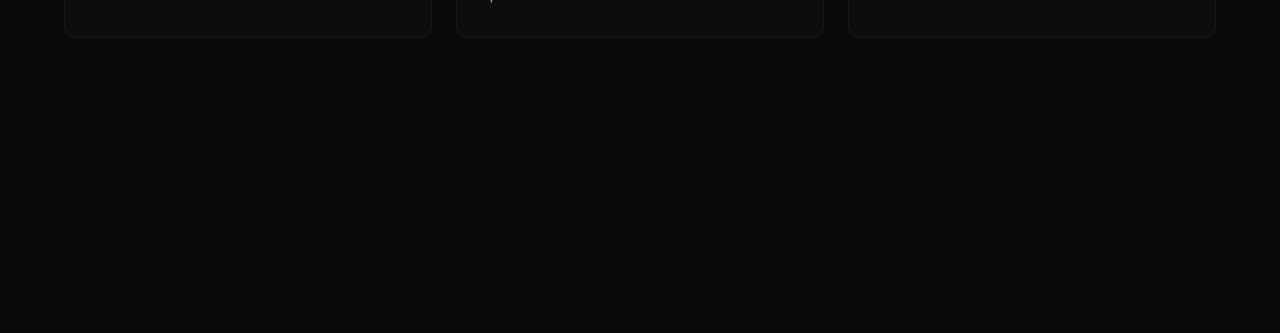
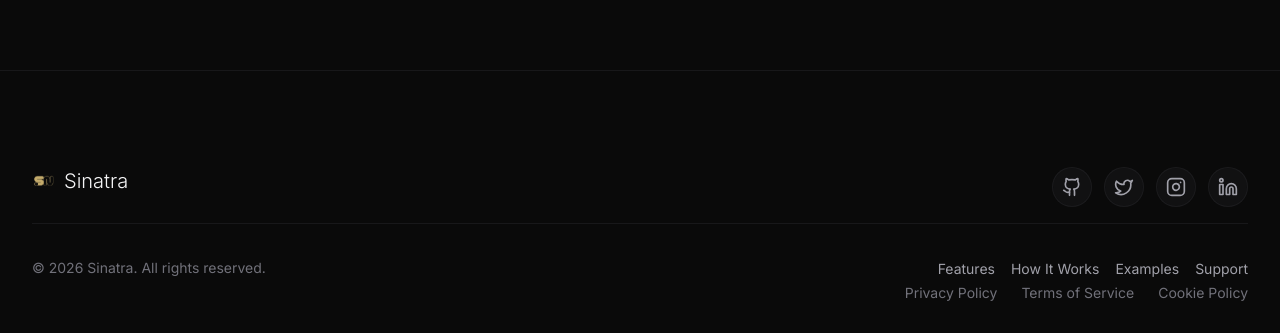
Before and after one commit to e-yang6/sinatra, a React (Vite) app in the folder sinatra/: page / in a window 1280 px wide. Shown: the part 2270-2603 px from the top of the page. Before the commit the page ends 2436 px from the top, so only its background shows below. Built offline with nearby package versions, Linux system fonts and the light colour scheme; no server answers.

Commit message:
changed video stuff

```diff
--- a/sinatra/components/Feature72.tsx
+++ b/sinatra/components/Feature72.tsx
@@ -50,7 +50,7 @@ export const Feature72 = ({
   ],
 }: Feature72Props) => {
   return (
-    <section className="py-32">
+    <section className="pt-24 pb-32">
       <div className="container flex flex-col gap-16 lg:px-16 mx-auto max-w-7xl px-6">
         <div className="lg:max-w-2xl">
           <h2 className="mb-3 text-xl font-light text-zinc-100 md:mb-4 md:text-4xl lg:mb-6 tracking-tighter">
--- /dev/null
+++ b/sinatra/components/Footer.tsx
@@ -0,0 +1,99 @@
+import { Button } from "./ui/button"
+
+interface FooterProps {
+  logo: React.ReactNode
+  brandName: string
+  socialLinks: Array<{
+    icon: React.ReactNode
+    href: string
+    label: string
+  }>
+  mainLinks: Array<{
+    href: string
+    label: string
+  }>
+  legalLinks: Array<{
+    href: string
+    label: string
+  }>
+  copyright: {
+    text: string
+    license?: string
+  }
+}
+
+export function Footer({
+  logo,
+  brandName,
+  socialLinks,
+  mainLinks,
+  legalLinks,
+  copyright,
+}: FooterProps) {
+  return (
+    <footer className="pb-6 pt-16 lg:pb-8 lg:pt-24 border-t border-zinc-800/50">
+      <div className="px-4 lg:px-8 max-w-7xl mx-auto">
+        <div className="md:flex md:items-start md:justify-between">
+          <a
+            href="/"
+            className="flex items-center gap-x-2"
+            aria-label={brandName}
+          >
+            {logo}
+            <span className="font-light text-xl text-zinc-100">{brandName}</span>
+          </a>
+          <ul className="flex list-none mt-6 md:mt-0 space-x-3">
+            {socialLinks.map((link, i) => (
+              <li key={i}>
+                <Button
+                  variant="secondary"
+                  size="icon"
+                  className="h-10 w-10 rounded-full bg-zinc-900/50 border border-zinc-800/50 hover:border-[#c9a961]/50 hover:bg-zinc-900/70 text-zinc-400 hover:text-[#c9a961]"
+                  asChild
+                >
+                  <a href={link.href} target="_blank" rel="noopener noreferrer" aria-label={link.label}>
+                    {link.icon}
+                  </a>
+                </Button>
+              </li>
+            ))}
+          </ul>
+        </div>
+        <div className="border-t border-zinc-800/50 mt-6 pt-6 md:mt-4 md:pt-8 lg:grid lg:grid-cols-10">
+          <nav className="lg:mt-0 lg:col-[4/11]">
+            <ul className="list-none flex flex-wrap -my-1 -mx-2 lg:justify-end">
+              {mainLinks.map((link, i) => (
+                <li key={i} className="my-1 mx-2 shrink-0">
+                  <a
+                    href={link.href}
+                    className="text-sm text-zinc-400 hover:text-[#c9a961] underline-offset-4 hover:underline transition-colors"
+                  >
+                    {link.label}
+                  </a>
+                </li>
+              ))}
+            </ul>
+          </nav>
+          <div className="mt-6 lg:mt-0 lg:col-[4/11]">
+            <ul className="list-none flex flex-wrap -my-1 -mx-3 lg:justify-end">
+              {legalLinks.map((link, i) => (
+                <li key={i} className="my-1 mx-3 shrink-0">
+                  <a
+                    href={link.href}
+                    className="text-sm text-zinc-500 hover:text-zinc-400 underline-offset-4 hover:underline transition-colors"
+                  >
+                    {link.label}
+                  </a>
+                </li>
+              ))}
+            </ul>
+          </div>
+          <div className="mt-6 text-sm leading-6 text-zinc-500 whitespace-nowrap lg:mt-0 lg:row-[1/3] lg:col-[1/4]">
+            <div>{copyright.text}</div>
+            {copyright.license && <div>{copyright.license}</div>}
+          </div>
+        </div>
+      </div>
+    </footer>
+  )
+}
--- a/sinatra/pages/HeroPage.tsx
+++ b/sinatra/pages/HeroPage.tsx
@@ -14,9 +14,11 @@ import {
 } from '../components/ui/carousel';
 import AutoplayPlugin from 'embla-carousel-autoplay';
 import { Feature72 } from '../components/Feature72';
+import { Footer } from '../components/Footer';
+import { Github, Twitter, Instagram, Linkedin } from 'lucide-react';
 
 const sinatraLogo = new URL('../assets/SinAtraa-removebg-preview.png', import.meta.url).href;
-const earlyDemoVideo = new URL('../assets/EarlyDemo.mp4', import.meta.url).href;
+const earlyDemoVideo = new URL('../assets/Demo.mp4', import.meta.url).href;
 
 const transitionVariants = {
   item: {
@@ -205,9 +207,9 @@ const ArtistsCarousel: React.FC = () => {
     };
   }, [api, carouselAssets.length]);
 
-  return (
-    <div className="w-full py-20 lg:py-40">
-      <div className="container mx-auto max-w-7xl px-6">
+    return (
+      <div className="w-full pt-20 pb-16 lg:pt-40 lg:pb-24">
+        <div className="container mx-auto max-w-7xl px-6">
         <div className="flex flex-col gap-10">
           <h2 className="text-xl md:text-3xl lg:text-5xl tracking-tighter lg:max-w-xl font-light text-left text-zinc-100">
             Trusted by thousands of artists worldwide.
@@ -389,6 +391,54 @@ export const HeroPage: React.FC = () => {
               },
             ]}
           />
+
+          {/* Footer */}
+          <Footer
+            logo={
+              <img
+                src={sinatraLogo}
+                alt="SINATRA"
+                className="h-6 w-auto"
+              />
+            }
+            brandName="Sinatra"
+            socialLinks={[
+              {
+                icon: <Github className="h-5 w-5" />,
+                href: "https://github.com",
+                label: "GitHub"
+              },
+              {
+                icon: <Twitter className="h-5 w-5" />,
+                href: "https://twitter.com",
+                label: "Twitter"
+              },
+              {
+                icon: <Instagram className="h-5 w-5" />,
+                href: "https://instagram.com",
+                label: "Instagram"
+              },
+              {
+                icon: <Linkedin className="h-5 w-5" />,
+                href: "https://linkedin.com",
+                label: "LinkedIn"
+              },
+            ]}
+            mainLinks={[
+              { href: "#features", label: "Features" },
+              { href: "#how-it-works", label: "How It Works" },
+              { href: "#examples", label: "Examples" },
+              { href: "#support", label: "Support" },
+            ]}
+            legalLinks={[
+              { href: "#privacy", label: "Privacy Policy" },
+              { href: "#terms", label: "Terms of Service" },
+              { href: "#cookies", label: "Cookie Policy" },
+            ]}
+            copyright={{
+              text: `© ${new Date().getFullYear()} Sinatra. All rights reserved.`,
+            }}
+          />
         </main>
       </>
     );
```
Also changed, not shown: 1 other file (tests, documents, lock files or other folders).
